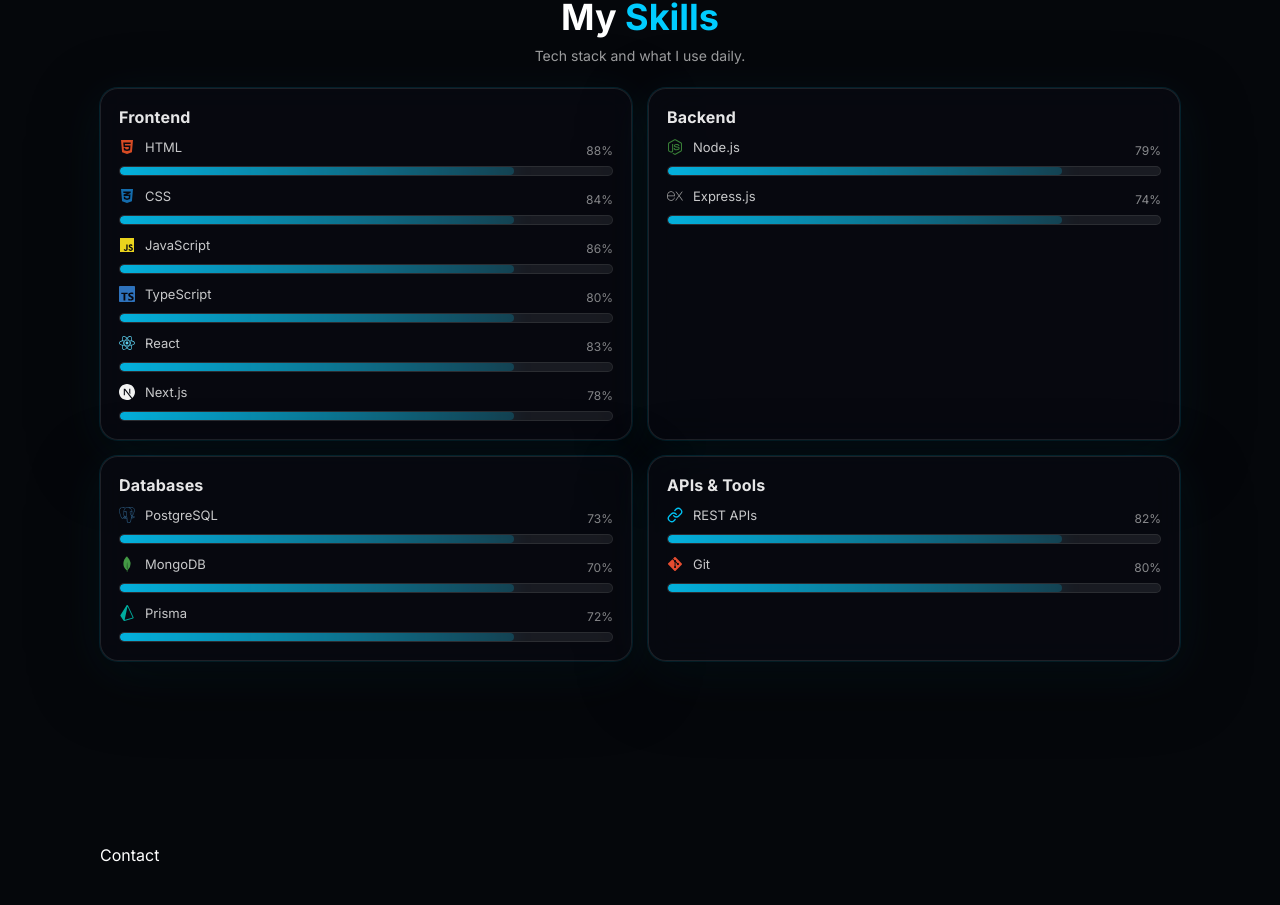
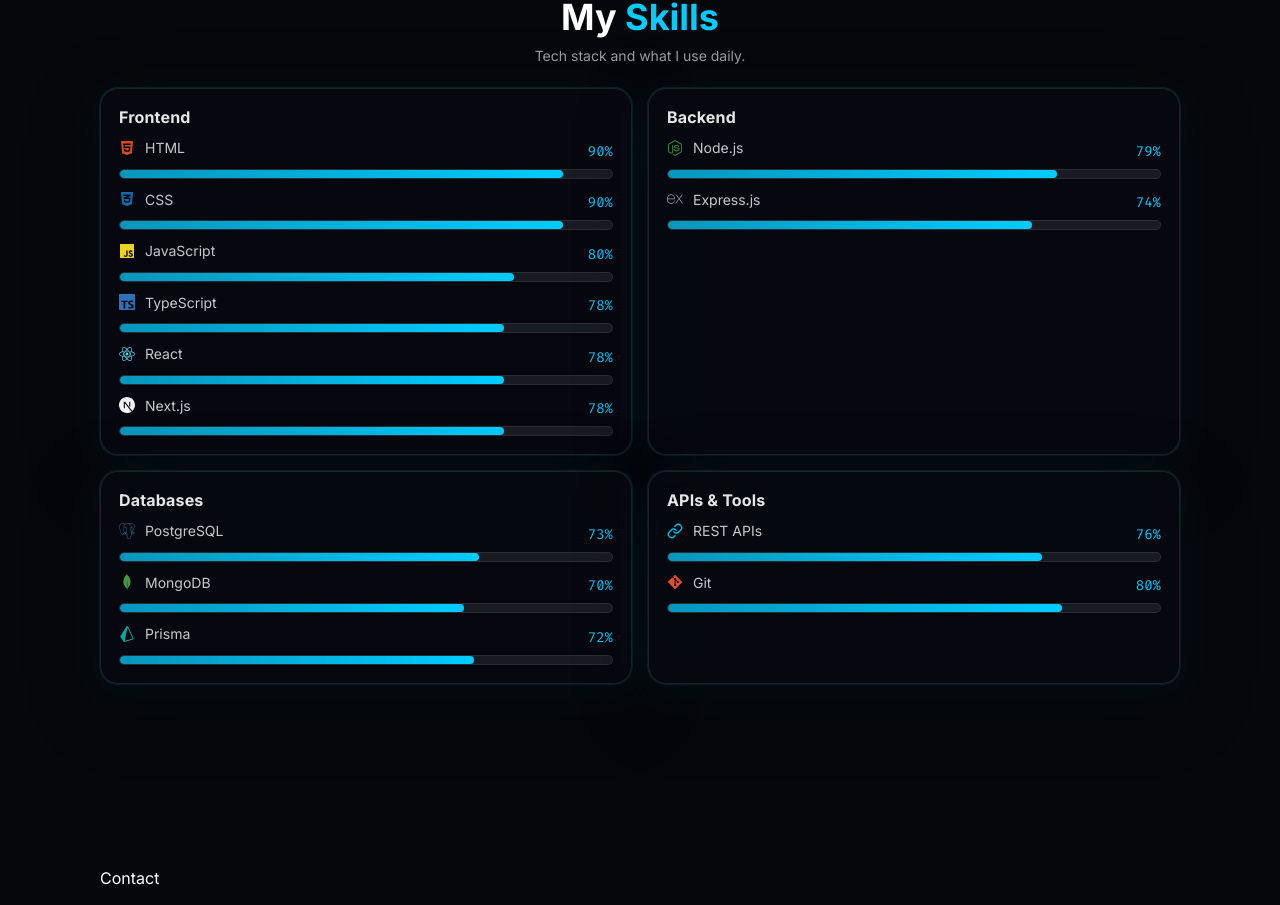
Before and after one commit to Lukas-Jdk/Lukas-Juodeikis-Portfolio, a Next.js app: page / in a window 1280 px wide. Shown: the part 2685-3590 px from the top of the page. Built offline with nearby package versions, Linux system fonts and the light colour scheme.

Commit message:
updated skills design

```diff
--- a/src/components/Skills/Skills.tsx
+++ b/src/components/Skills/Skills.tsx
@@ -17,11 +17,11 @@
   {
     title: "Frontend",
     items: [
-      { name: "HTML", value: 88, Icon: FaHtml5, color: "#E34F26" },
-      { name: "CSS", value: 84, Icon: FaCss3Alt, color: "#1572B6" },
-      { name: "JavaScript", value: 86, Icon: FaJs, color: "#F7DF1E" },
-      { name: "TypeScript", value: 80, Icon: SiTypescript, color: "#3178C6" },
-      { name: "React", value: 83, Icon: FaReact, color: "#61DAFB" },
+      { name: "HTML", value: 90, Icon: FaHtml5, color: "#E34F26" },
+      { name: "CSS", value: 90, Icon: FaCss3Alt, color: "#1572B6" },
+      { name: "JavaScript", value: 80, Icon: FaJs, color: "#F7DF1E" },
+      { name: "TypeScript", value: 78, Icon: SiTypescript, color: "#3178C6" },
+      { name: "React", value: 78, Icon: FaReact, color: "#61DAFB" },
       { name: "Next.js", value: 78, Icon: SiNextdotjs, color: "#FFFFFF" },
     ],
   },
@@ -43,7 +43,7 @@
   {
     title: "APIs & Tools",
     items: [
-      { name: "REST APIs", value: 82, Icon: FiLink, color: "#00CCFF" },
+      { name: "REST APIs", value: 76, Icon: FiLink, color: "#00CCFF" },
       { name: "Git", value: 80, Icon: FaGitAlt, color: "#F05032" },
 
     ],
--- a/src/components/Skills/skills.module.css
+++ b/src/components/Skills/skills.module.css
@@ -62,7 +62,7 @@
   align-items: center;
   gap: 10px;
   color: rgba(255, 255, 255, 0.78);
-  font-size: 13px;
+  font-size: 14px;
 }
 
 .icon {
@@ -72,8 +72,10 @@
 }
 
 .value {
-  color: rgba(255, 255, 255, 0.52);
-  font-size: 12px;
+  font-size: 14px;
+  font-family: var(--font-mono);
+  color: rgba(var(--accent-rgb), 1);
+
 }
 
 .track {
@@ -89,13 +91,10 @@
   border-radius: 999px;
   background: linear-gradient(
     90deg,
-    rgba(var(--accent-rgb), 0.85),
-    rgba(var(--accent-rgb), 0.22)
+    rgba(var(--accent-rgb), 0.7),
+    rgba(var(--accent-rgb),1)
   );
-  box-shadow: 0 0 22px rgba(var(--accent-rgb), 0.22);
-  transform: translateZ(0);
-  animation: grow 900ms ease forwards;
-  transform-origin: left;
+
 }
 
 @keyframes grow {
```
